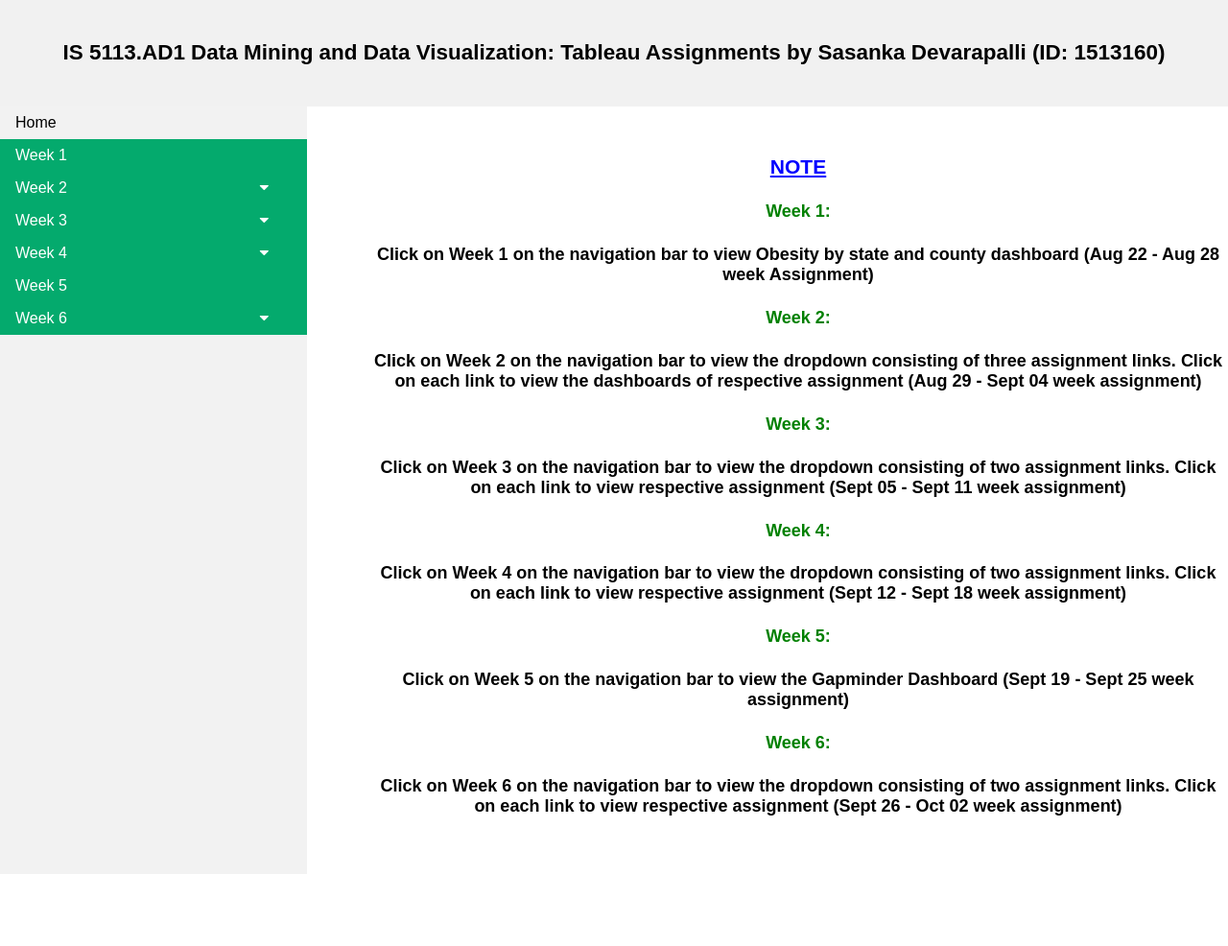
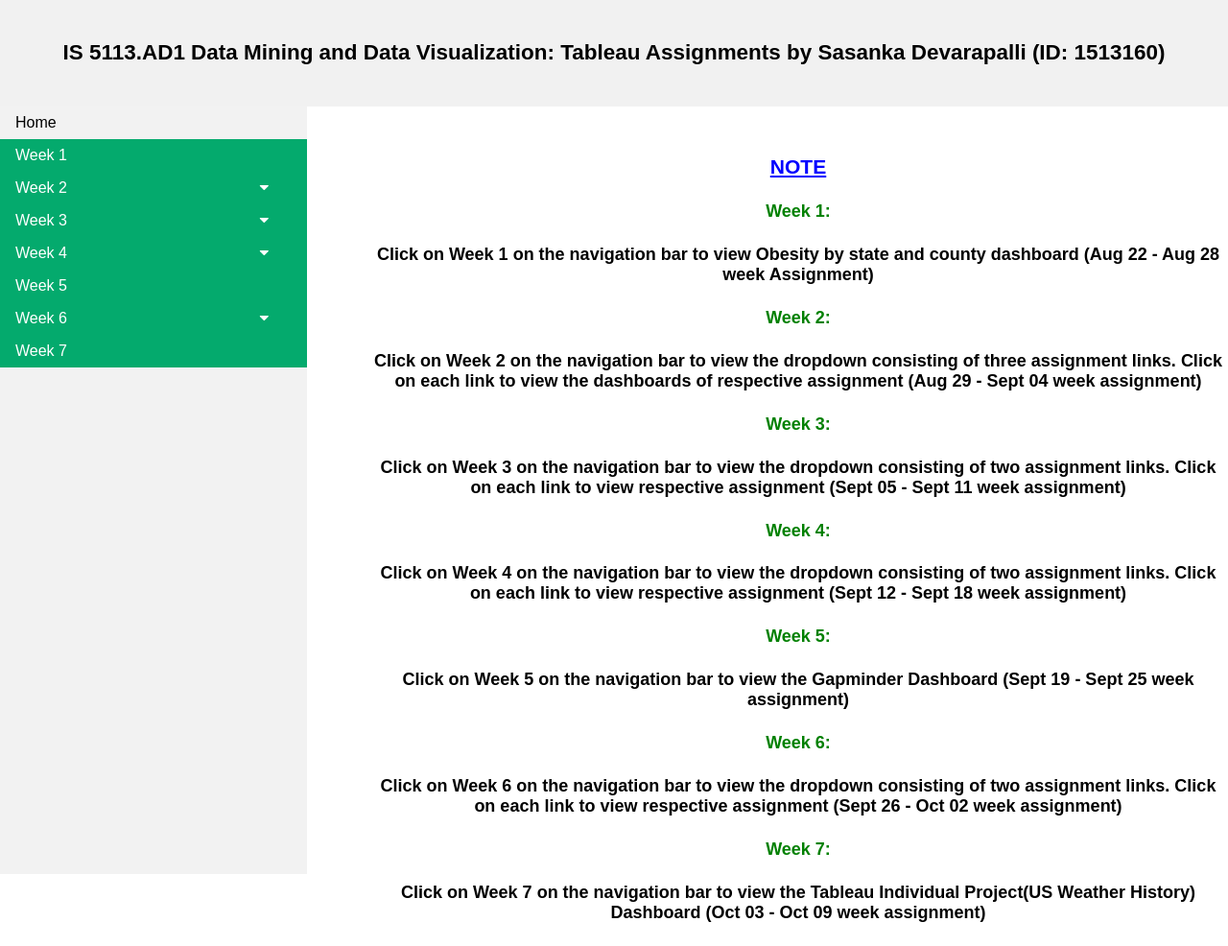
Before and after one commit to SasankaDevarapalli/Obesity-by-state-and-county, a plain HTML site: page index.html in a window 1280 px wide. Shown: the whole page at 96% size. Before the commit the page ends 875 px from the top, so only its background shows below. Drawn offline with Linux system fonts and the light colour scheme.

Commit message:
Update index.html

```diff
--- a/index.html
+++ b/index.html
@@ -137,6 +137,11 @@ font-size: large;
    </div>
 </li>
 
+<li>
+  <sidebar class="active" onclick="window.location='Assignment7/IndividualTableauProj.html';">Week 7</sidebar></li>
+
+<li>
+
 
 
  </ul>
@@ -150,7 +155,7 @@ font-size: large;
    <h4 class="fontc1">Week 4:</h4><h4> Click on Week 4 on the navigation bar to view the dropdown consisting of two assignment links. Click on each link to view respective assignment (Sept 12 - Sept 18 week assignment)</h4>
    <h4 class="fontc1">Week 5:</h4><h4> Click on Week 5 on the navigation bar to view the Gapminder Dashboard (Sept 19 - Sept 25 week assignment)</h4>
    <h4 class="fontc1">Week 6:</h4><h4> Click on Week 6 on the navigation bar to view the dropdown consisting of two assignment links. Click on each link to view respective assignment (Sept 26 - Oct 02 week assignment)</h4>
-
+   <h4 class="fontc1">Week 7:</h4><h4> Click on Week 7 on the navigation bar to view the Tableau Individual Project(US Weather History) Dashboard (Oct 03 - Oct 09 week assignment)</h4>
    </div>
 
 <script>
```
